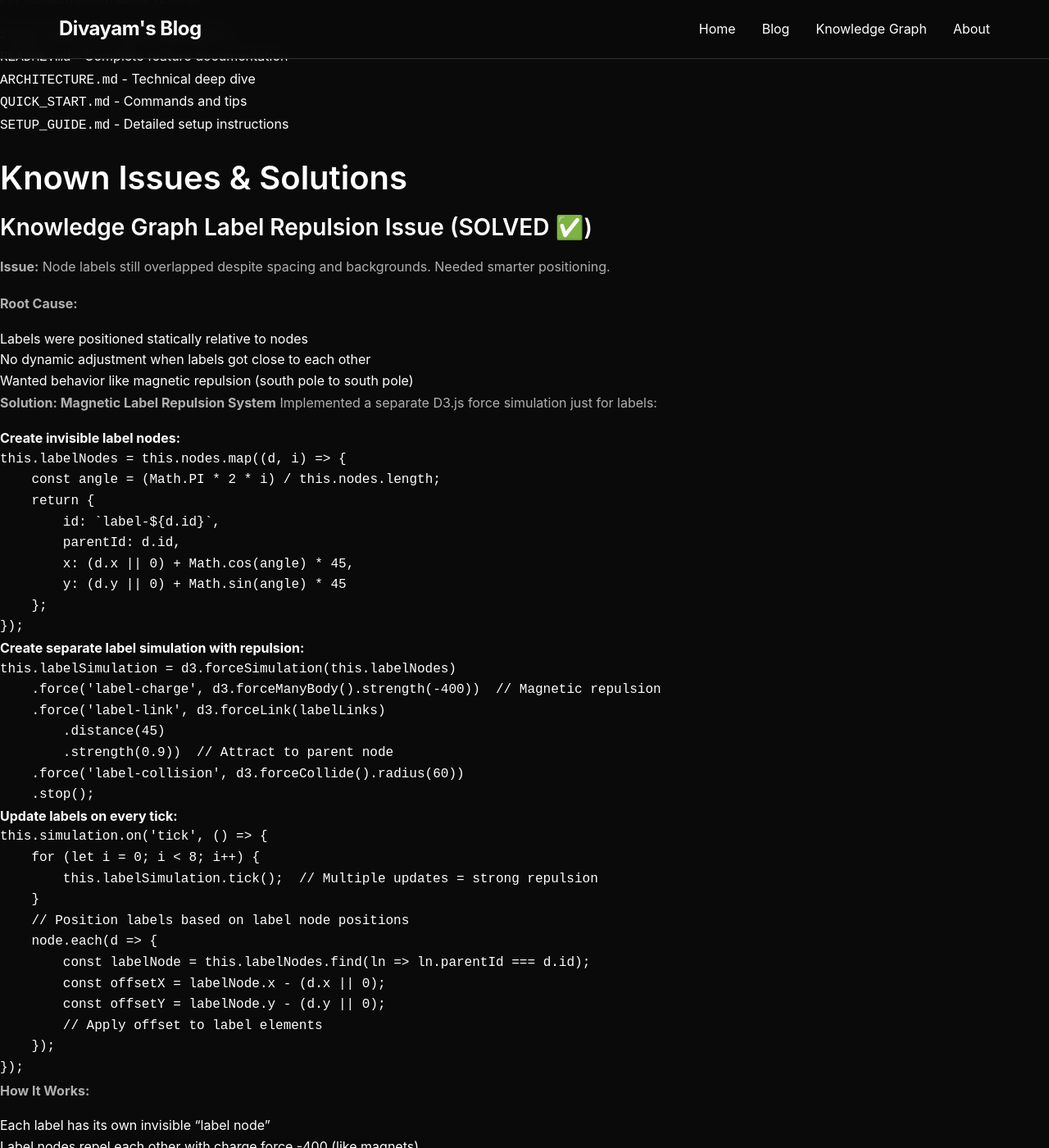
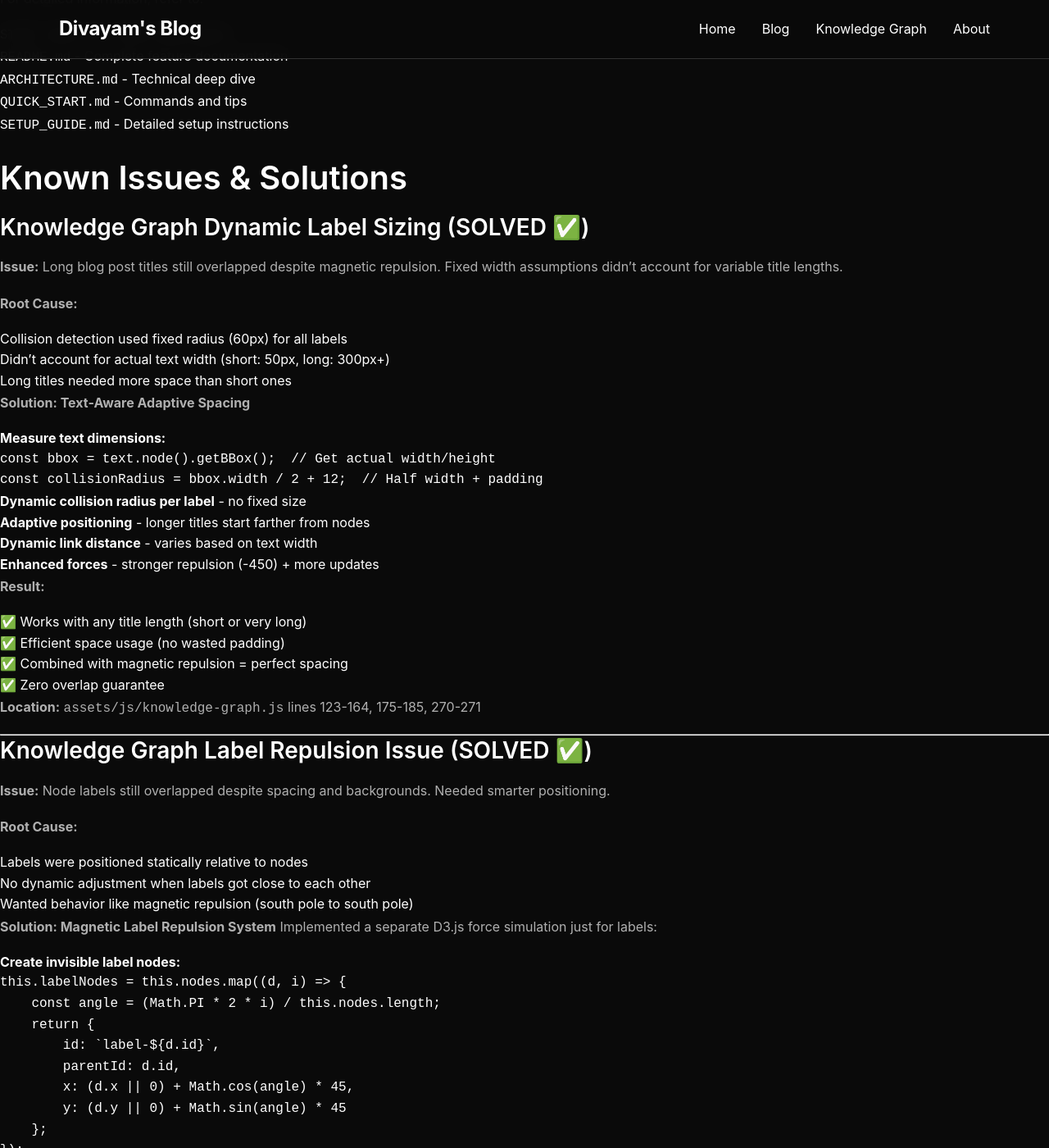
Before and after one commit to divayamsharma/Blog, a Jekyll site: the page built from CLAUDE.md, in a window 1280 px wide and 1400 px high, scrolled down 6336 px. Shown: the whole window at 82% size. Built offline with Jekyll 4.4.1, drawn with Linux system fonts in a browser that asks for light colours; our own code applies the rules of GitHub Pages for plain Markdown files.

Commit message:
Document dynamic text measurement and adaptive label spacing

````diff
--- a/CLAUDE.md
+++ b/CLAUDE.md
@@ -257,6 +257,35 @@ For detailed information, refer to:
 
 ## Known Issues & Solutions
 
+### Knowledge Graph Dynamic Label Sizing (SOLVED ✅)
+**Issue:** Long blog post titles still overlapped despite magnetic repulsion. Fixed width assumptions didn't account for variable title lengths.
+
+**Root Cause:**
+- Collision detection used fixed radius (60px) for all labels
+- Didn't account for actual text width (short: 50px, long: 300px+)
+- Long titles needed more space than short ones
+
+**Solution: Text-Aware Adaptive Spacing**
+1. **Measure text dimensions:**
+   ```javascript
+   const bbox = text.node().getBBox();  // Get actual width/height
+   const collisionRadius = bbox.width / 2 + 12;  // Half width + padding
+   ```
+2. **Dynamic collision radius per label** - no fixed size
+3. **Adaptive positioning** - longer titles start farther from nodes
+4. **Dynamic link distance** - varies based on text width
+5. **Enhanced forces** - stronger repulsion (-450) + more updates
+
+**Result:**
+- ✅ Works with any title length (short or very long)
+- ✅ Efficient space usage (no wasted padding)
+- ✅ Combined with magnetic repulsion = perfect spacing
+- ✅ Zero overlap guarantee
+
+**Location:** `assets/js/knowledge-graph.js` lines 123-164, 175-185, 270-271
+
+---
+
 ### Knowledge Graph Label Repulsion Issue (SOLVED ✅)
 **Issue:** Node labels still overlapped despite spacing and backgrounds. Needed smarter positioning.
 
````
Also changed, not shown: CHANGELOG.md.
